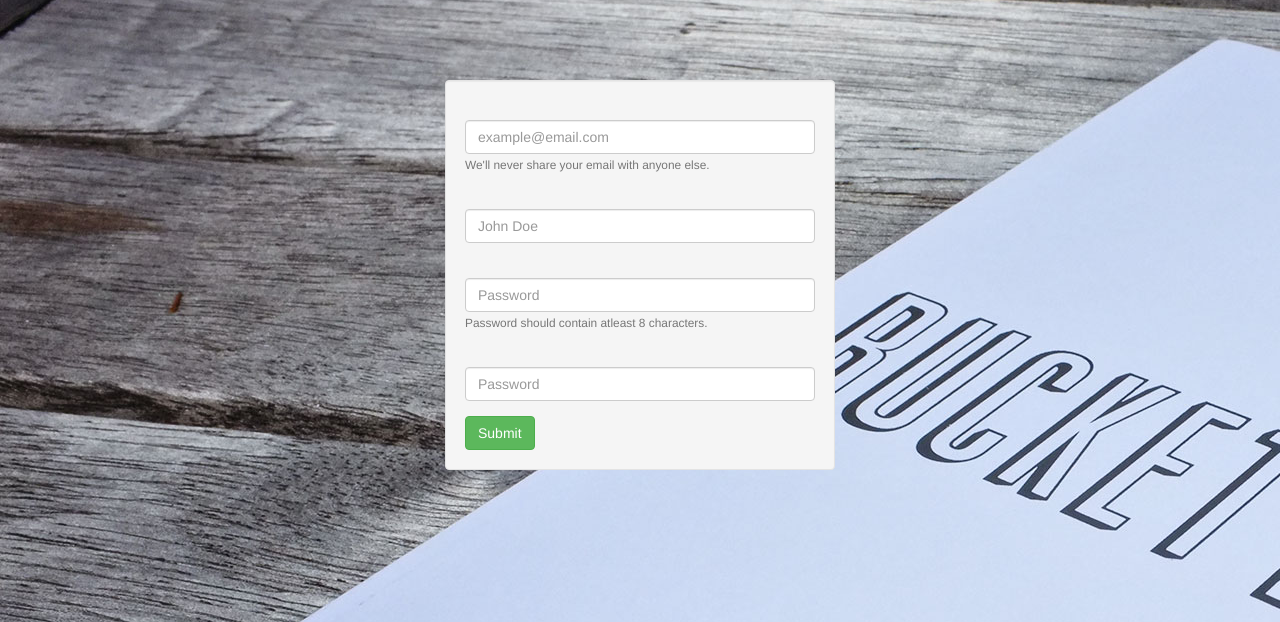
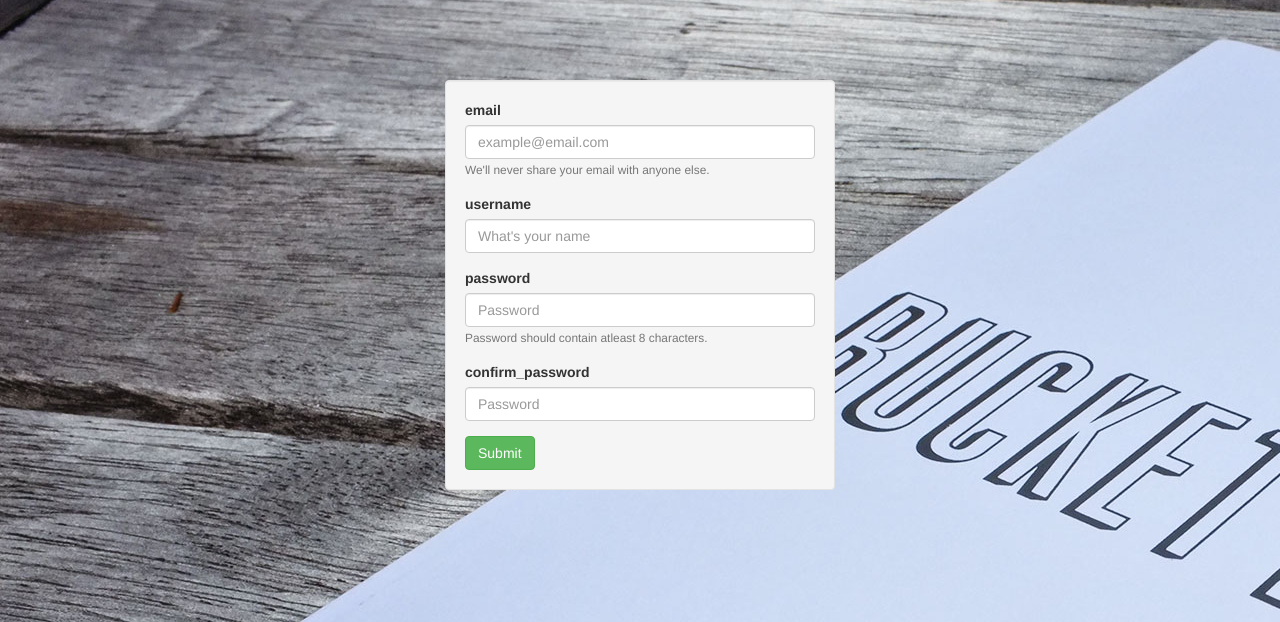
Before and after one commit to rosemaina/bucketList, a Flask app: template app/templates/registration.html in a window 1280 px wide. Shown: the part 52-674 px from the top of the page. Run offline with Flask 2, Linux system fonts and the light colour scheme; the template is opened without the code that fills it: values that come from a table or form of the project are taken from there, others are empty; some libraries are stand-ins or nearby versions.

```diff
--- a/app/templates/registration.html
+++ b/app/templates/registration.html
@@ -2,6 +2,7 @@
 <!DOCTYPE html>
 <html lang="en">
   <head>
+    <title> Reusable Form Demo</title>
     <meta charset="utf-8">
     <meta http-equiv="X-UA-Compatible" content="IE=edge">
     <meta name="viewport" content="width=device-width, initial-scale=1">
@@ -44,24 +45,25 @@
   <div class="row">
     <div class="col-sm-4"></div>
      <div class="col-sm-4 well">
-<form>
+<form action="" method="post" role=""form>
+  {{ form.csrf }}
   <div class="form-group">
-    <label for="exampleInputEmail1">{{ user.email }}</label>
-    <input type="email" class="form-control" id="exampleInputEmail1" aria-describedby="emailHelp" placeholder="example@email.com">
+    <label for="email">email</label>
+    <input type="text" class="form-control" id="exampleInputEmail1" aria-describedby="emailHelp" placeholder="example@email.com">
     <small id="emailHelp" class="form-text text-muted">We'll never share your email with anyone else.</small>
   </div>
   <div class="form-group">
-    <label for="surname">{{ user.username }}</label>
-    <input type="text" class="form-control" id="username" placeholder="John Doe">
+    <label for="username">username</label>
+    <input type="text" class="form-control" id="username" placeholder="What's your name">
   </div>
 
   <div class="form-group">
-    <label for="exampleInputPassword1">{{ user.password }}</label>
+    <label for="exampleInputPassword1">password</label>
     <input type="password" class="form-control" id="exampleInputPassword1" placeholder="Password">
     <small id="passwordlHelp" class="form-text text-muted">Password should contain atleast 8 characters.</small>
   </div>
   <div class="form-group">
-    <label for="exampleInputPassword1">{{ user.confirm_password }}</label>
+    <label for="exampleInputPassword1">confirm_password</label>
     <input type="password" class="form-control" id="exampleInputPassword1" placeholder="Password">
   </div>
 
```
